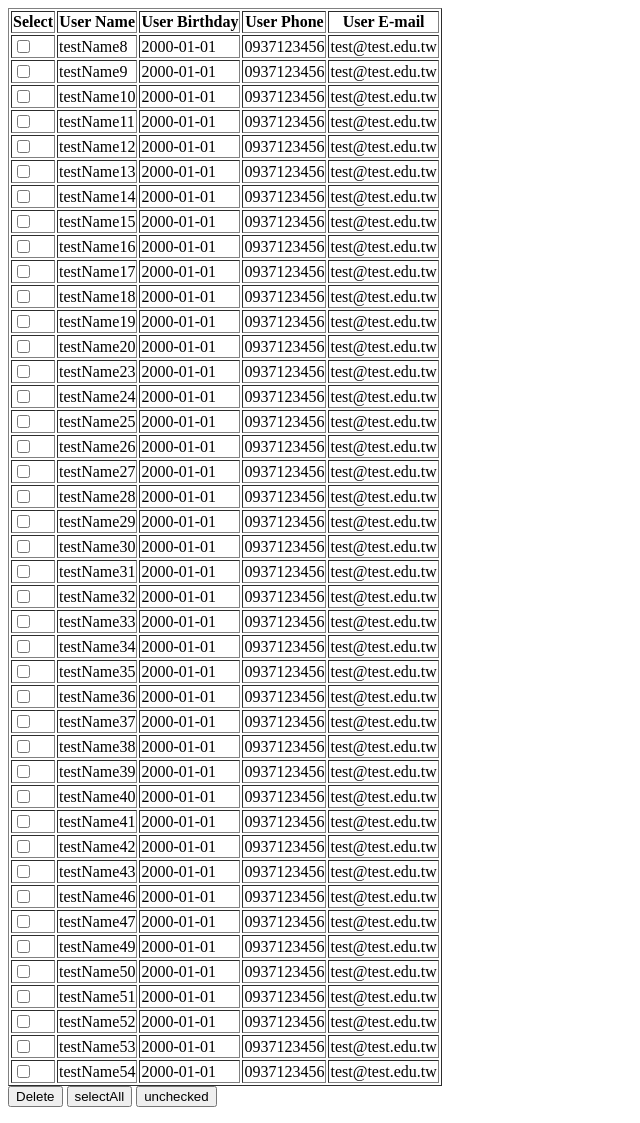
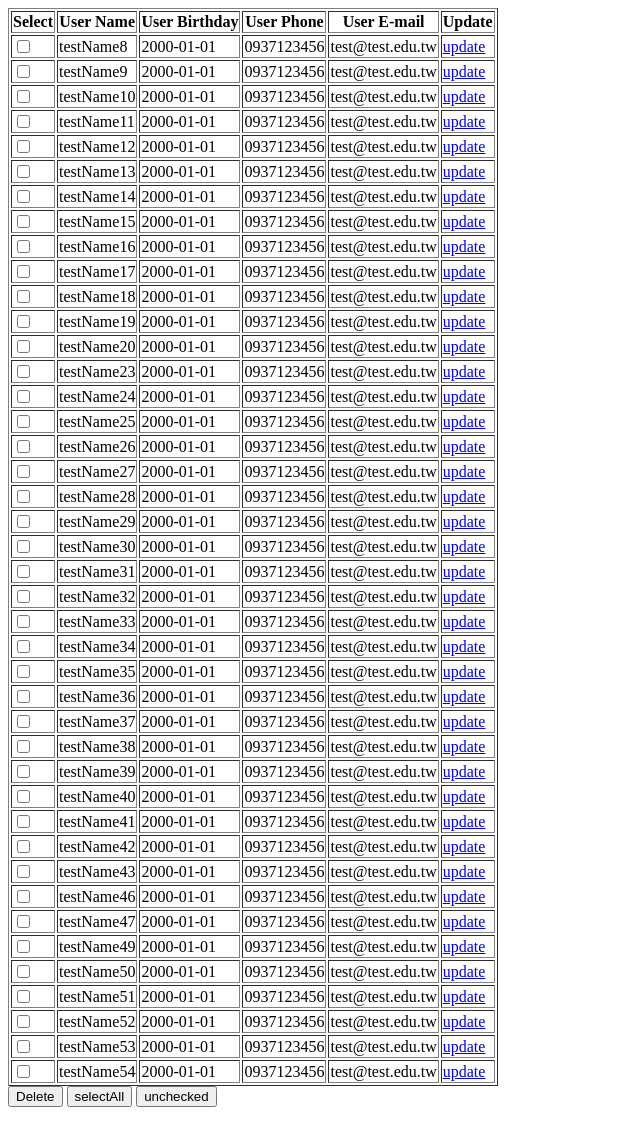
Before and after one commit to pecu/PHPSampleCodes, a PHP site: page /showAllData.php in a window 1280 px wide. Shown: the whole page, without its empty margins (0-640 px from the left). Run offline with PHP 8.4, Linux system fonts and the light colour scheme; data comes from the database, SQL or seed files in the repository.

Commit message:
Add Update URL

```diff
--- a/MyFirstPHP/showAllData.php
+++ b/MyFirstPHP/showAllData.php
@@ -34,6 +34,7 @@
 	<th>User Birthday</th>
 	<th>User Phone</th>
 	<th>User E-mail</th>
+	<th>Update</th>
 </tr>
 
 <?php
@@ -55,6 +56,7 @@ while( $row = mysql_fetch_assoc($result) )
 	echo "<td>" . $row["userbith"] . "</td>";
 	echo "<td>" . $row["userphone"] . "</td>";
 	echo "<td>" . $row["useremail"] . "</td>";
+	echo "<td><a href=\"./updateData.php?userid='" . $row["userid"] . "'\">update</a></td>";
 	echo "</tr>";
 
 }
--- /dev/null
+++ b/MyFirstPHP/updateData.php
@@ -0,0 +1,5 @@
+<?php
+
+$userid =
+
+?>
```
